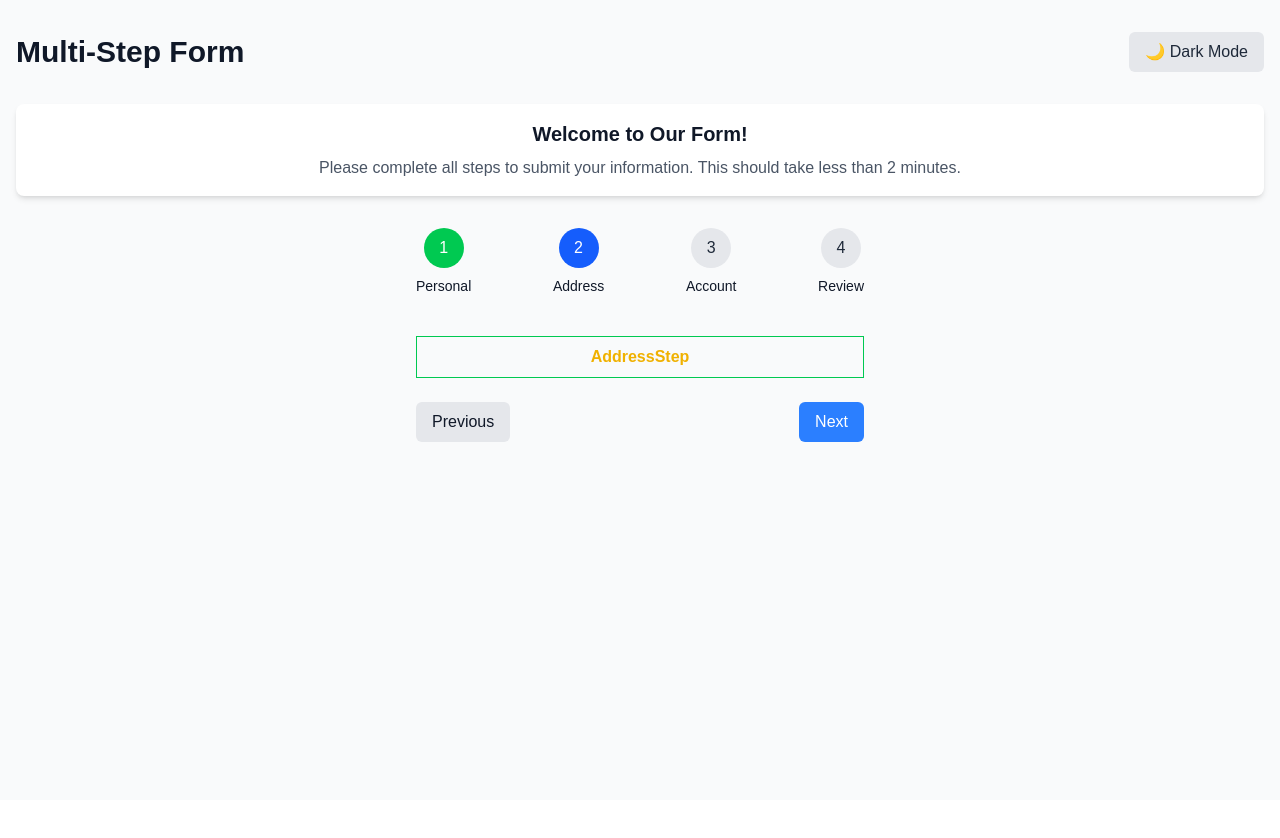
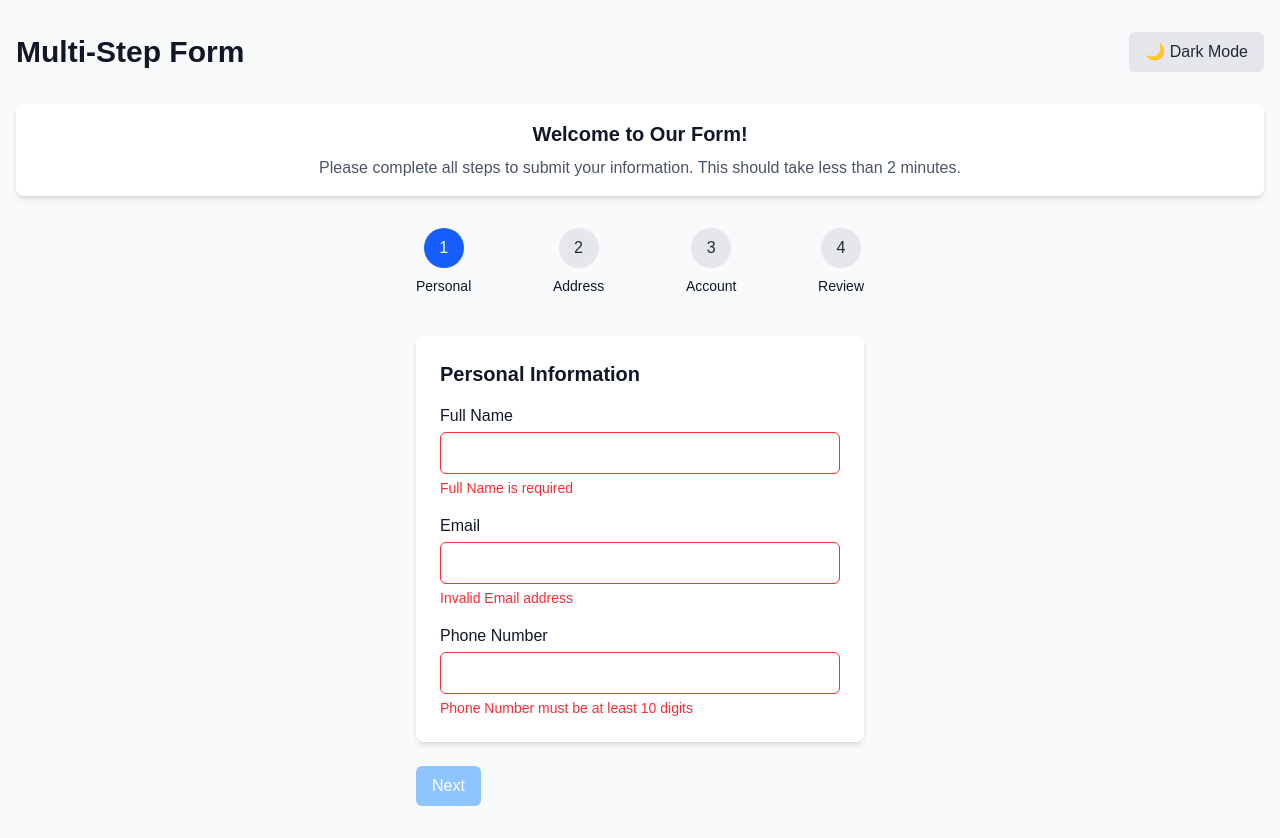
Before and after one commit to Soraiya11-7/multi-step-form, a Next.js app: page / in a window 1280 px wide. Both pictures are taken after a click on the button "Next". Before the commit the page ends 800 px from the top, so only its background shows below. Built offline with nearby package versions, Linux system fonts and the light colour scheme.

Commit message:
Implement step-1 (Personal Information) validation with zod and React Hook Form integration

```diff
--- /dev/null
+++ b/src/app/components/PersonalInfoStep.tsx
@@ -0,0 +1,75 @@
+import React from "react";
+import { UseFormRegister, FieldErrors } from "react-hook-form";
+import { z } from "zod";
+import { formSchema } from "@/lib/schemas";
+
+type FormData = z.infer<typeof formSchema>;
+
+interface PersonalInfoStepProps {
+  register: UseFormRegister<FormData>;
+  errors: FieldErrors<FormData>;
+  darkMode: boolean;
+}
+
+const PersonalInfoStep: React.FC<PersonalInfoStepProps> = ({register, errors, darkMode}) => {
+  return (
+    <div className={`p-6 rounded-lg ${darkMode ? "bg-gray-800" : "bg-white"} shadow-md`}>
+      <h2 className="text-xl font-semibold mb-4">Personal Information</h2>
+      <div className="space-y-4">
+        <div>
+          <label className="block mb-1">Full Name</label>
+          <input
+            {...register("personalInfo.fullName")}
+            className={`w-full p-2 border rounded-md ${
+              darkMode
+                ? "bg-gray-700 border-gray-600"
+                : "bg-white border-gray-300"
+            } ${errors.personalInfo?.fullName ? "border-red-500" : ""}`}
+          />
+          {errors.personalInfo?.fullName && (
+            <p className="text-red-500 text-sm mt-1">
+              {errors.personalInfo.fullName.message}
+            </p>
+          )}
+        </div>
+
+        <div>
+          <label className="block mb-1">Email</label>
+          <input
+            type="email"
+            {...register("personalInfo.email")}
+            className={`w-full p-2 border rounded-md ${
+              darkMode
+                ? "bg-gray-700 border-gray-600"
+                : "bg-white border-gray-300"
+            } ${errors.personalInfo?.email ? "border-red-500" : ""}`}
+          />
+          {errors.personalInfo?.email && (
+            <p className="text-red-500 text-sm mt-1">
+              {errors.personalInfo.email.message}
+            </p>
+          )}
+        </div>
+
+        <div>
+          <label className="block mb-1">Phone Number</label>
+          <input
+            {...register("personalInfo.phone")}
+            className={`w-full p-2 border rounded-md ${
+              darkMode
+                ? "bg-gray-700 border-gray-600"
+                : "bg-white border-gray-300"
+            } ${errors.personalInfo?.phone ? "border-red-500" : ""}`}
+          />
+          {errors.personalInfo?.phone && (
+            <p className="text-red-500 text-sm mt-1">
+              {errors.personalInfo.phone.message}
+            </p>
+          )}
+        </div>
+      </div>
+    </div>
+  );
+};
+
+export default PersonalInfoStep;
--- a/src/app/page.tsx
+++ b/src/app/page.tsx
@@ -5,6 +5,7 @@ import { useForm } from "react-hook-form";
 import { zodResolver } from "@hookform/resolvers/zod";
 import { z } from "zod";
 import { formSchema } from "@/lib/schemas";
+import PersonalInfoStep from "./components/PersonalInfoStep";
 
 type FormData = z.infer<typeof formSchema>;
 
@@ -13,9 +14,13 @@ export default function MultiStepForm() {
   const [darkMode, setDarkMode] = useState(false);
 
   const {
+    register,
+    formState: { errors },
     handleSubmit,
+    trigger,
   } = useForm<FormData>({
     resolver: zodResolver(formSchema),
+    mode: "onChange", // Validate on change
     defaultValues: {
       personalInfo: {
         fullName: "",
@@ -39,8 +44,44 @@ export default function MultiStepForm() {
     console.log("Form submitted:", data);
   };
 
-  const nextStep = () => setStep(step + 1);
+  const nextStep = async () => {
+
+    // Validate current step fields...
+    let isValid = false;
+
+    if (step === 1) isValid = await trigger("personalInfo");
+    else if (step === 2) isValid = await trigger("address");
+    else if (step === 3) isValid = await trigger("account");
+    else isValid = true; // For review
+
+    if (isValid) setStep(step + 1);
+  };
+
   const prevStep = () => setStep(step - 1);
+
+  // Check if current step is valid...
+  const isStepValid = () => {
+    if (step === 1) {
+      return (
+        !errors.personalInfo?.fullName &&
+        !errors.personalInfo?.email &&
+        !errors.personalInfo?.phone
+      );
+    } else if (step === 2) {
+      return (
+        !errors.address?.street &&
+        !errors.address?.city &&
+        !errors.address?.zipCode
+      );
+    } else if (step === 3) {
+      return (
+        !errors.account?.username &&
+        !errors.account?.password &&
+        !errors.account?.confirmPassword
+      );
+    }
+    return true;
+  };
 
   return (
     <div className={`min-h-screen ${darkMode ? "bg-gray-900 text-white" : "bg-gray-50 text-gray-900"}`}>
@@ -55,7 +96,7 @@ export default function MultiStepForm() {
           </button>
         </div>
 
-        {/* Welcome Message Section */}
+        {/* Welcome Message Section... */}
         <div className={`mb-8 p-4 rounded-lg text-center ${darkMode ? "bg-gray-800" : "bg-white"} shadow-md`}>
           <h2 className="text-xl font-semibold mb-2">Welcome to Our Form!</h2>
           <p className={`${darkMode ? "text-gray-300" : "text-gray-600"}`}>
@@ -93,9 +134,11 @@ export default function MultiStepForm() {
 
           <form onSubmit={handleSubmit(onSubmit)} className="space-y-6">
             {step === 1 && (
-              <div>
-                <h2 className="text-yellow-500 border border-green-500 p-2 text-center font-bold ">PersonalInfoStep</h2>
-              </div>
+              <PersonalInfoStep
+                register={register}
+                errors={errors}
+                darkMode={darkMode}
+              />
             )}
             {step === 2 && (
               <div>
@@ -121,7 +164,7 @@ export default function MultiStepForm() {
                   className={`px-4 py-2 rounded-md ${
                     darkMode
                       ? "bg-gray-700 hover:bg-gray-600"
-                      : "bg-gray-200 hover:bg-gray-300"
+                      : "bg-gray-300 hover:bg-gray-400"
                   }`}
                 >
                   Previous
@@ -131,10 +174,15 @@ export default function MultiStepForm() {
                 <button
                   type="button"
                   onClick={nextStep}
+                  disabled={!isStepValid()}
                   className={`px-4 py-2 rounded-md ${
                     darkMode
-                      ? "bg-blue-600 hover:bg-blue-700"
-                      : "bg-blue-500 hover:bg-blue-600"
+                      ? isStepValid()
+                        ? "bg-blue-600 hover:bg-blue-700"
+                        : "bg-blue-400 cursor-not-allowed"
+                      : isStepValid()
+                      ? "bg-blue-500 hover:bg-blue-600"
+                      : "bg-blue-300 cursor-not-allowed"
                   } text-white`}
                 >
                   Next
```
